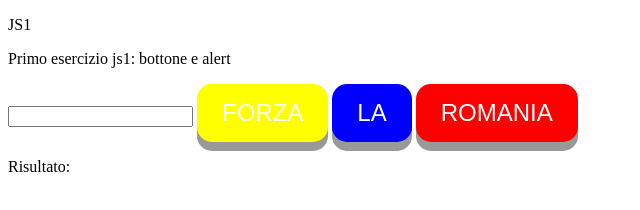
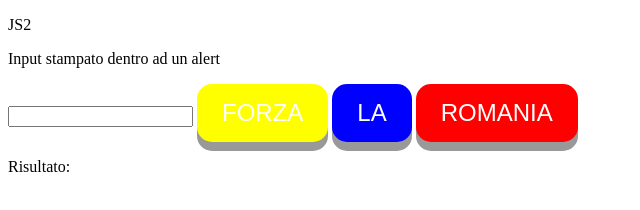
Before and after one commit to martina-ungureanu/tpsit, a plain HTML site: page js2.html in a window 1280 px wide. Shown: the full height of the page, 0-640 px from the left. Drawn offline with Linux system fonts and the light colour scheme.

Commit message:
Update js2.html

```diff
--- a/js2.html
+++ b/js2.html
@@ -86,8 +86,8 @@
 </head>
 <body>
 
-    <p>JS1</p>
-    <p>Primo esercizio js1: bottone e alert</p>
+    <p>JS2</p>
+    <p>Input stampato dentro ad un alert</p>
 
     <!-- Campo di input -->
     <input type="text" id="mioinput1">
```
